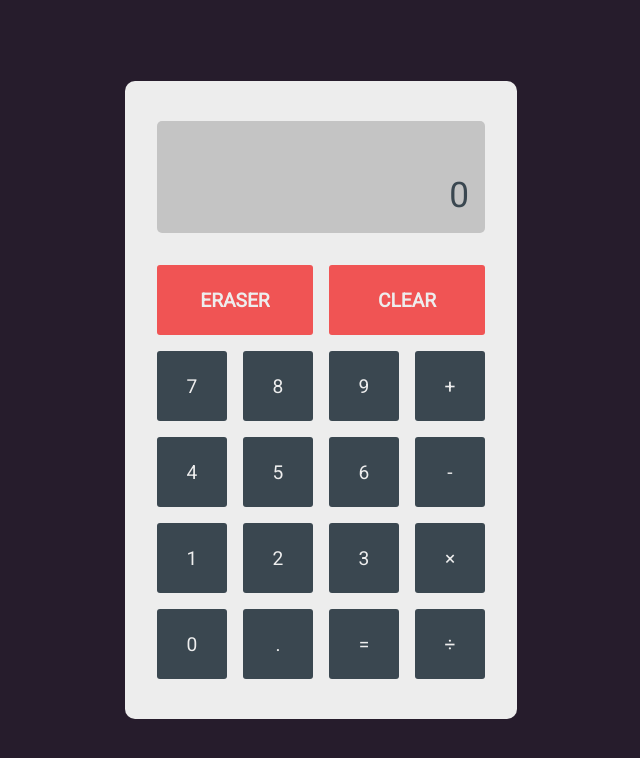
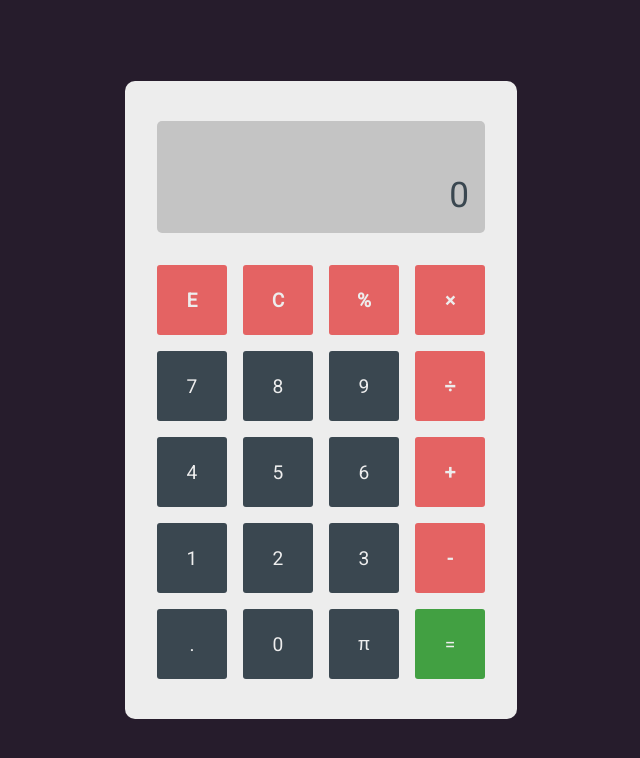
Before and after one commit to chrisvn188/calculator, a plain HTML site: page index.html in a window 1280 px wide. Shown: the whole page, without its empty margins (319-959 px from the left). Drawn offline with Linux system fonts and the light colour scheme.

Commit message:
Update UI

```diff
--- a/index.html
+++ b/index.html
@@ -14,24 +14,26 @@
             <div class="result-area" id="result-area">0</div>
         </div>
         <div class="btns-container">
-            <button class="btn span-2 featured" id="eraser-btn">ERASER</button>
-            <button class="btn span-2 featured" id="clear-btn">CLEAR</button>
+            <button class="btn featured" id="eraser-btn">E</button>
+            <button class="btn featured" id="clear-btn">C</button>
+            <button class="btn featured" id="percentage-btn">%</button>
+            <button class="btn featured" data-operator>×</button>
             <button class="btn" data-number>7</button>
             <button class="btn" data-number>8</button>
             <button class="btn" data-number>9</button>
-            <button class="btn" data-operator>+</button>
+            <button class="btn featured" data-operator>÷</button>
             <button class="btn" data-number>4</button>
             <button class="btn" data-number>5</button>
             <button class="btn" data-number>6</button>
-            <button class="btn" data-operator>-</button>
+            <button class="btn featured" data-operator>+</button>
             <button class="btn" data-number>1</button>
             <button class="btn" data-number>2</button>
             <button class="btn" data-number>3</button>
-            <button class="btn" data-operator>×</button>
+            <button class="btn featured" data-operator>-</button>
+            <button class="btn" id="decimal-point-btn">.</button>
             <button class="btn" data-number>0</button>
-            <button class="btn" id="decimal-point-btn">.</button>
-            <button class="btn" id="equal-btn">=</button>
-            <button class="btn" data-operator>÷</button>
+            <button class="btn" id="pi-btn">π</button>
+            <button class="btn featured-2" id="equal-btn">=</button>
         </div>
     </div>
     <script src="main.js"></script>
--- a/style.css
+++ b/style.css
@@ -3,7 +3,7 @@
   --background-color: #261C2C;
   --calculator-background-color: #EDEDED;
   --btns-background-color: #3A4750;
-  --featured-btn-bg-color: #F05454;
+  --featured-btn-bg-color: #e46363;
   --calculator-screen-bg-color: #c4c4c4;
   --light-gray: #eeeeee;
 
@@ -91,3 +91,7 @@ body {
     color: var(--calculator-background-color);
     font-weight: 700;
 }
+
+.featured-2{
+    background-color: rgb(66, 160, 66);
+}
```
